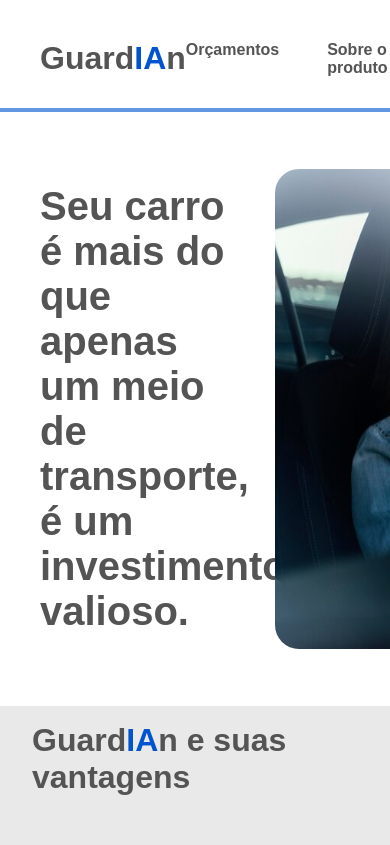
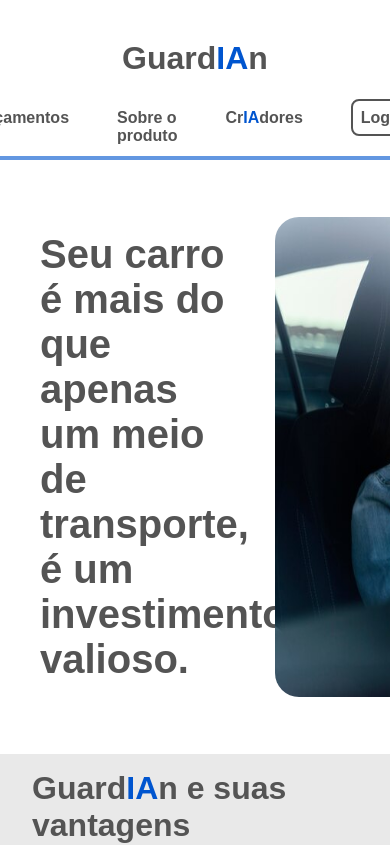
Before and after one commit to ViniciusSantanaa/challenge_4sprint, a Next.js app: page / in a window 390 px wide. Shown: the top 845 px of the page. Built offline with nearby package versions, Linux system fonts and the light colour scheme.

Commit message:
header responsivo

```diff
--- a/src/components/Header/Header.module.css
+++ b/src/components/Header/Header.module.css
@@ -1,6 +1,7 @@
 .nav{
     border-bottom: solid 0.3rem var(--cor-azul-border);
     height: 7rem;
+    width: 100%;
 }
 
 
@@ -31,6 +32,7 @@
 .links{
     color: var(--cor-cinza);
     font-weight: 600;
+    font-size: 1rem;
 }
 
 .strong_criadores{
@@ -44,3 +46,51 @@
     color: var(--cor-cinza);
     font-weight: 600;
 }
+
+@media (max-width: 430px) {
+    .nav{
+        height: 10rem;
+    }
+
+    .div_guardian{
+        flex-direction: column;
+    }
+
+    .menu{
+        margin-top: 2rem;
+    }
+
+}
+
+@media (min-width: 431px) and (max-width: 744px) {
+    .nav{
+        height: 10rem;
+    }
+
+    .div_guardian{
+        flex-direction: column;
+    }
+
+    .menu{
+        margin-top: 2rem;
+    }
+}
+
+@media (min-width: 745px) and (max-width: 834px) {
+
+    .nav{
+        height: 10rem;
+    }
+
+    .div_guardian{
+        flex-direction: column;
+    }
+
+    .menu{
+        margin-top: 2rem;
+    }
+}
+
+@media (min-width: 835px) and (max-width: 1024px) {
+
+}
```
